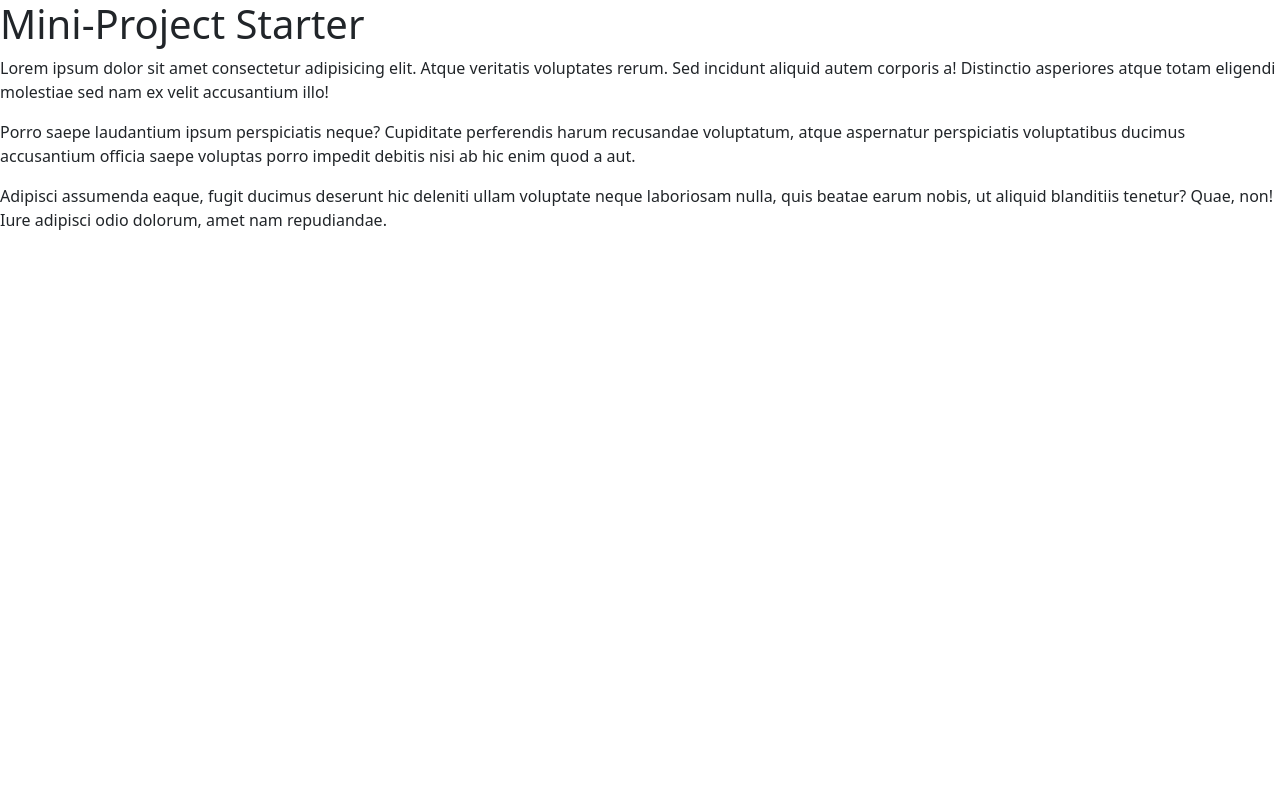
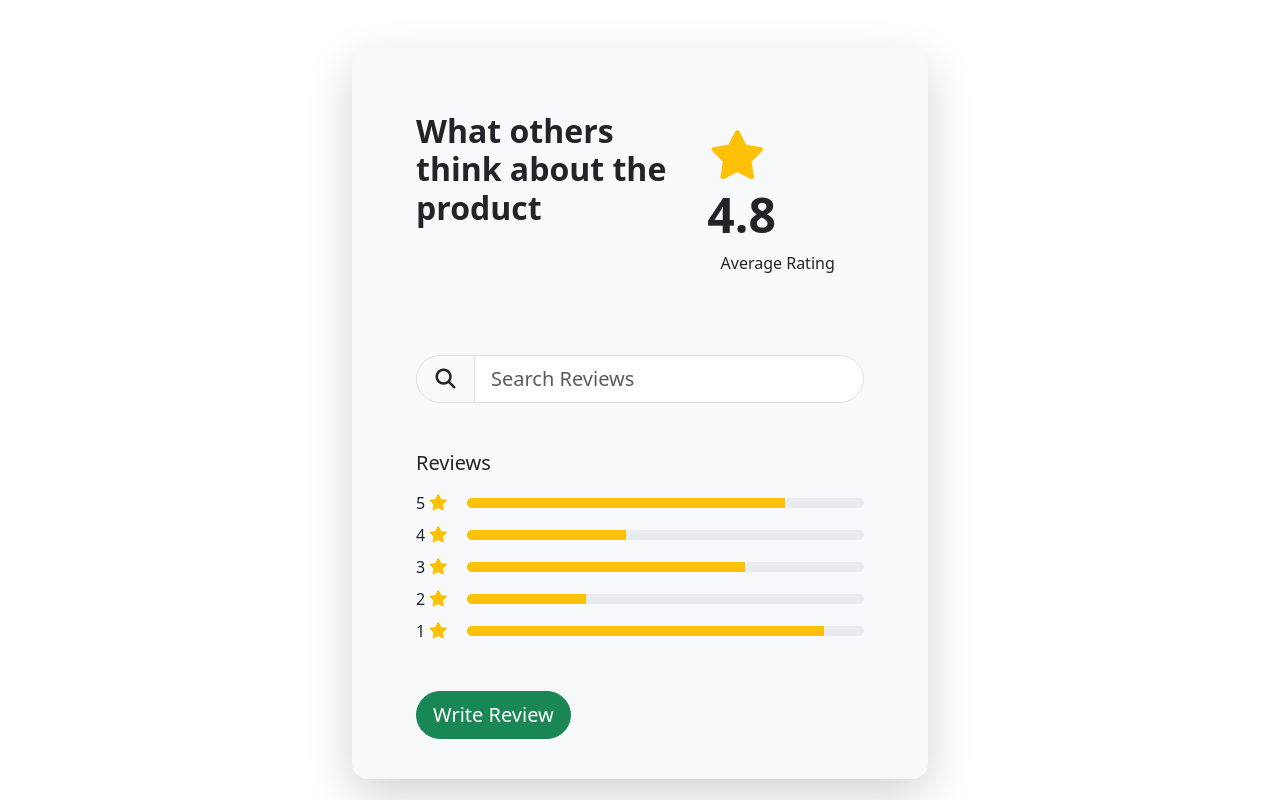
Before and after one commit to silviolimeirawork-gif/mini-project-bootstrap, a plain HTML site: page index.html in a window 1280 px wide. Drawn offline with Linux system fonts and the light colour scheme.

Commit message:
Ratings Component

```diff
--- a/css/style.css
+++ b/css/style.css
@@ -0,0 +1,5 @@
+@media(min-width: 600px) {
+    .container {
+        width: 600px;
+    }
+}
--- a/index.html
+++ b/index.html
@@ -4,15 +4,92 @@
     <meta charset="UTF-8" />
     <meta http-equiv="X-UA-Compatible" content="IE=edge" />
     <meta name="viewport" content="width=device-width, initial-scale=1.0" />
+    <link rel="stylesheet" href="https://cdnjs.cloudflare.com/ajax/libs/font-awesome/7.0.1/css/all.min.css" integrity="sha512-2SwdPD6INVrV/lHTZbO2nodKhrnDdJK9/kg2XD1r9uGqPo1cUbujc+IYdlYdEErWNu69gVcYgdxlmVmzTWnetw==" crossorigin="anonymous" referrerpolicy="no-referrer" />
     <link rel="stylesheet" href="css/bootstrap.min.css" />
     <link rel="stylesheet" href="css/style.css" />
-    <title>Mini-Project Starter</title>
+    <title>Ratings Component</title>
   </head>
   <body>
-    <h1>Mini-Project Starter</h1>
-    <p class="p">Lorem ipsum dolor sit amet consectetur adipisicing elit. Atque veritatis voluptates rerum. Sed incidunt aliquid autem corporis a! Distinctio asperiores atque totam eligendi molestiae sed nam ex velit accusantium illo!</p>
-    <p class="p">Porro saepe laudantium ipsum perspiciatis neque? Cupiditate perferendis harum recusandae voluptatum, atque aspernatur perspiciatis voluptatibus ducimus accusantium officia saepe voluptas porro impedit debitis nisi ab hic enim quod a aut.</p>
-    <p class="p">Adipisci assumenda eaque, fugit ducimus deserunt hic deleniti ullam voluptate neque laboriosam nulla, quis beatae earum nobis, ut aliquid blanditiis tenetur? Quae, non! Iure adipisci odio dolorum, amet nam repudiandae.</p>
+    <div class="container">
+      <div class="card bg-light border-0 shadow-lg rounded-4 mt-5">
+        <div class="card-body">
+          <!-- Top Row -->
+          <div class="row p-5">
+            <div class="col-7">
+              <h2 class="fw-bold">What others think about the product</h2>
+            </div>
+            <div class="col-5">
+              <div class="card-body">
+                <h3 class="display-5 fw-semibold">
+                  <div class="fas fa-star text-warning"></div> 4.8
+                </h3>
+                <p class="text-center">Average Rating</p>
+              </div>
+            </div>
+          </div>
+          <!-- Search -->
+          <div class="row px-5">
+            <div class="col-12">
+              <div class="input-group input-group-lg">
+                <span class="input-group-text rounded-start-5">
+                  <i class="fas fa-search"></i>
+                </span>
+                <input type="text" class="form-control rounded-end-5" placeholder="Search Reviews">
+              </div>
+            </div>
+          </div>
+          <!-- Ratings -->
+          <div class="row p-5">
+            <div class="col-12 vstack gap-2">
+              <h5>Reviews</h5>
+              <!--Progress 1 -->
+              <div class="d-flex align-items-center gap-1">
+                <span>5</span><i class="fas fa-star text-warning"></i>
+                <div class="progress ms-3" style="height: 10px; width: 100%;">
+                  <div class="progress-bar bg-warning" style="width: 80%;" role="progressbar" aria-valuenow="80" aria-valuemin="0" aria-valuemax="100"></div>
+                </div>
+              </div>
+              <!--Progress 2 -->
+              <div class="d-flex align-items-center gap-1">
+                <span>4</span><i class="fas fa-star text-warning"></i>
+                <div class="progress ms-3" style="height: 10px; width: 100%;">
+                  <div class="progress-bar bg-warning" style="width: 40%;" role="progressbar" aria-valuenow="40" aria-valuemin="0" aria-valuemax="100"></div>
+                </div>
+              </div>
+              <!--Progress 3 -->
+              <div class="d-flex align-items-center gap-1">
+                <span>3</span><i class="fas fa-star text-warning"></i>
+                <div class="progress ms-3" style="height: 10px; width: 100%;">
+                  <div class="progress-bar bg-warning" style="width: 70%;" role="progressbar" aria-valuenow="70" aria-valuemin="0" aria-valuemax="100"></div>
+                </div>
+              </div>
+              <!--Progress 2 -->
+              <div class="d-flex align-items-center gap-1">
+                <span>2</span><i class="fas fa-star text-warning"></i>
+                <div class="progress ms-3" style="height: 10px; width: 100%;">
+                  <div class="progress-bar bg-warning" style="width: 30%;" role="progressbar" aria-valuenow="30" aria-valuemin="0" aria-valuemax="100"></div>
+                </div>
+              </div>
+              <!--Progress 5 -->
+              <div class="d-flex align-items-center gap-1">
+                <span>1</span><i class="fas fa-star text-warning"></i>
+                <div class="progress ms-3" style="height: 10px; width: 100%;">
+                  <div class="progress-bar bg-warning" style="width: 90%;" role="progressbar" aria-valuenow="90" aria-valuemin="0" aria-valuemax="100"></div>
+                </div>
+              </div>
+            </div>
+          </div>
+          <!-- Button -->
+          <div class="row px-5 pb-4">
+            <div class="col-12">
+              <a href="#" class="btn btn-success btn-lg rounded-5">
+                Write Review
+              </a>
+            </div>
+          </div>
+        </div>
+      </div>
+    </div>
     <script src="js/bootstrap.bundle.min.js"></script>
   </body>
 </html>
```
